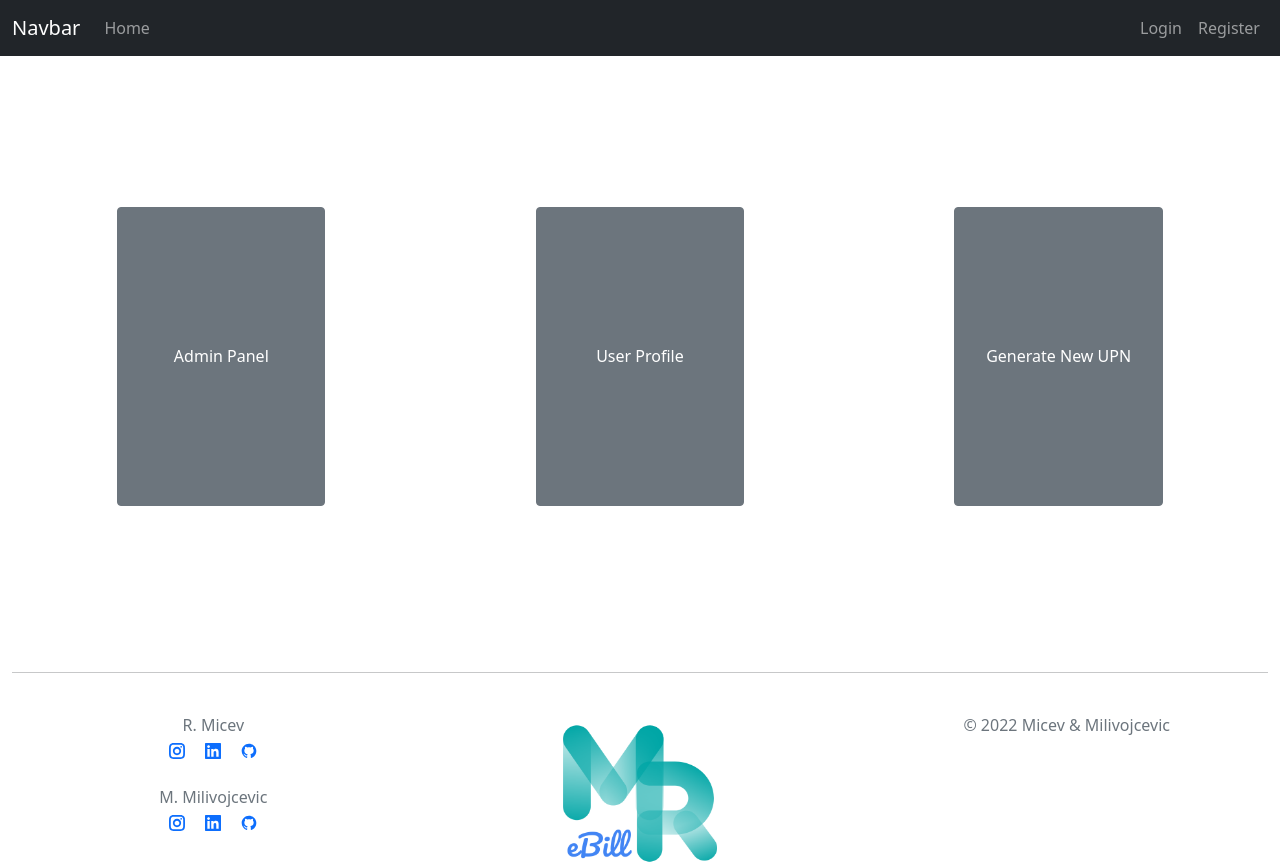
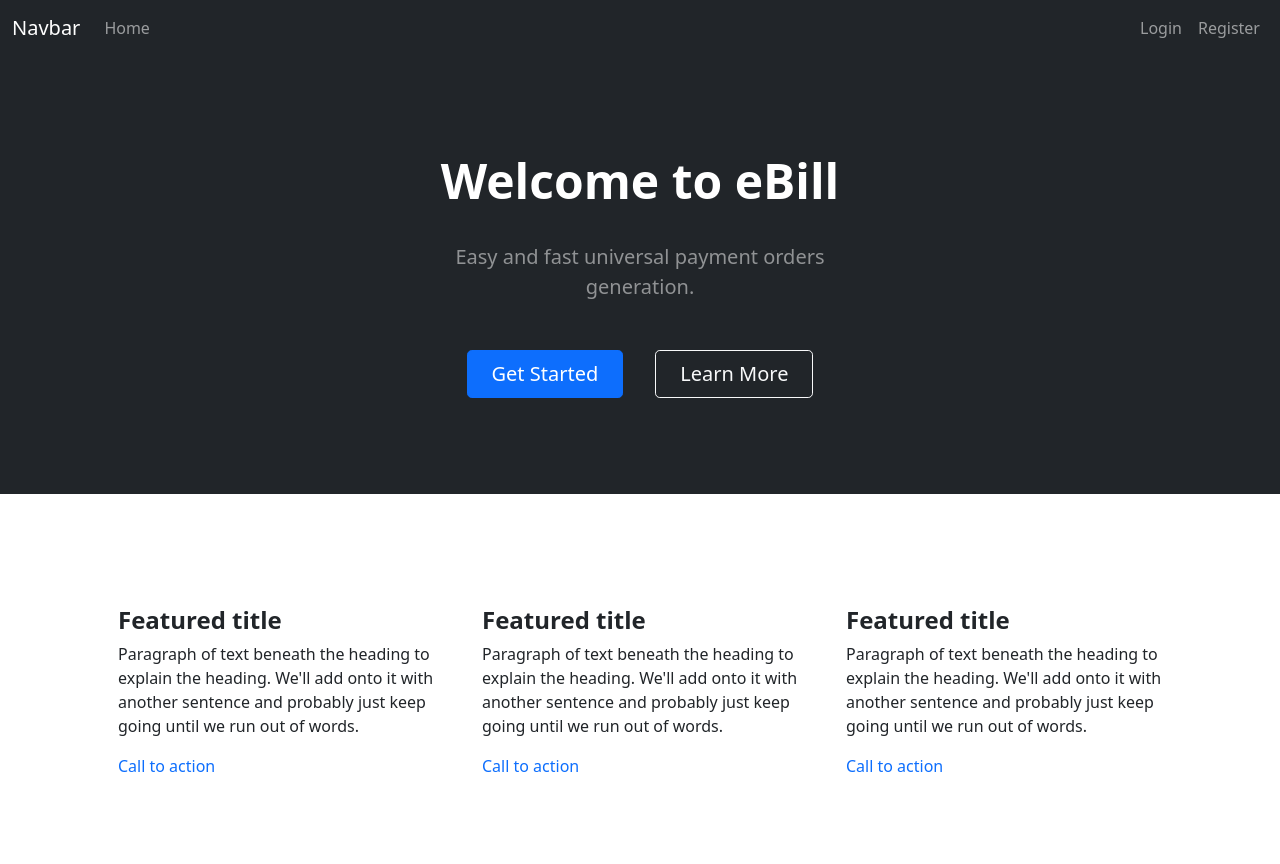
Before and after one commit to ristemicev/D-init-eBill, a React (Create React App) app in the folder frontend/: page /home in a window 1280 px wide. Shown: the top 864 px of the page. Built offline with nearby package versions, Linux system fonts and the light colour scheme.

Commit message:
overall design changes

```diff
--- a/frontend/public/index.html
+++ b/frontend/public/index.html
@@ -39,5 +39,7 @@
   To begin the development, run `npm start` or `yarn start`.
   To create a production bundle, use `npm run build` or `yarn build`.
 -->
+<script src="https://cdn.jsdelivr.net/npm/@popperjs/core@2.11.5/dist/umd/popper.min.js" integrity="sha384-Xe+8cL9oJa6tN/veChSP7q+mnSPaj5Bcu9mPX5F5xIGE0DVittaqT5lorf0EI7Vk" crossorigin="anonymous"></script>
+<script src="https://cdn.jsdelivr.net/npm/bootstrap@5.2.0/dist/js/bootstrap.min.js" integrity="sha384-ODmDIVzN+pFdexxHEHFBQH3/9/vQ9uori45z4JjnFsRydbmQbmL5t1tQ0culUzyK" crossorigin="anonymous"></script>
 </body>
 </html>
--- a/frontend/src/components/Footer.js
+++ b/frontend/src/components/Footer.js
@@ -30,7 +30,7 @@ function Footer() {
                     </div>
                 </Col>
                 <Col>
-                    <img width={"40%"} src={"/eBill.png"}/>
+                    <img width={"20%"} src={"/eBill.png"}/>
                 </Col>
                 <Col>
                     <div className={""}>
--- a/frontend/src/components/Home/index.js
+++ b/frontend/src/components/Home/index.js
@@ -3,37 +3,100 @@ function HomePage() {
     const user = JSON.parse(sessionStorage.getItem('user'))
 
     return (
-        <div className="container-fluid">
-            <div>
-                <table style={{height: 600, tableLayout: "fixed"}} className="container-fluid text-center">
-                    <tbody>
-                    <tr>
-                        <td className="align-middle">
-                            <button type="button"
-                                    className="btn btn-secondary h-50 w-50" onClick={(e) => {
-                                e.preventDefault();
-                                window.location.href = '/admin';
-                            }}>Admin Panel
-                            </button>
-                        </td>
-                        <td className="align-middle">
-                            <button type="button"
-                                    className="btn btn-secondary h-50 w-50">User Profile
-                            </button>
-                        </td>
-                        <td className="align-middle">
-                            <button type="button"
-                                    className="btn btn-secondary h-50 w-50"  onClick={(e) => {
-                                e.preventDefault();
-                                window.location.href = '/generate';
-                            }}>Generate New UPN
-                            </button>
-                        </td>
-                    </tr>
-                    </tbody>
-                </table>
+        <>
+            <div className="bg-dark py-5">
+                <div className="container px-5">
+                    <div className="row gx-5 justify-content-center">
+                        <div className="col-lg-6">
+                            <div className="text-center my-5">
+                                <h1 className="display-5 fw-bolder text-white mb-2">Welcome to eBill</h1>
+                                <p className="lead text-white-50 mb-4 p-4">Easy and fast universal payment orders
+                                    generation.</p>
+                                <div className="d-grid gap-3 d-sm-flex justify-content-sm-center">
+                                    <a className="btn btn-primary btn-lg px-4 me-sm-3" href="#features">Get Started</a>
+                                    <a className="btn btn-outline-light btn-lg px-4" href="#!">Learn More</a>
+                                </div>
+                            </div>
+                        </div>
+                    </div>
+                </div>
             </div>
-        </div>
+            <section className="py-5 border-bottom" id="features">
+                <div className="container px-5 my-5">
+                    <div className="row gx-5">
+                        <div className="col-lg-4 mb-5 mb-lg-0">
+                            <div className="feature bg-primary bg-gradient text-white rounded-3 mb-3"><i
+                                className="bi bi-collection"></i></div>
+                            <h2 className="h4 fw-bolder">Featured title</h2>
+                            <p>Paragraph of text beneath the heading to explain the heading. We'll add onto it with
+                                another
+                                sentence and probably just keep going until we run out of words.</p>
+                            <a className="text-decoration-none" href="#!">
+                                Call to action
+                                <i className="bi bi-arrow-right"></i>
+                            </a>
+                        </div>
+                        <div className="col-lg-4 mb-5 mb-lg-0">
+                            <div className="feature bg-primary bg-gradient text-white rounded-3 mb-3"><i
+                                className="bi bi-building"></i>
+                            </div>
+                            <h2 className="h4 fw-bolder">Featured title</h2>
+                            <p>Paragraph of text beneath the heading to explain the heading. We'll add onto it with
+                                another
+                                sentence and probably just keep going until we run out of words.</p>
+                            <a className="text-decoration-none" href="#!">
+                                Call to action
+                                <i className="bi bi-arrow-right"></i>
+                            </a>
+                        </div>
+                        <div className="col-lg-4">
+                            <div className="feature bg-primary bg-gradient text-white rounded-3 mb-3"><i
+                                className="bi bi-toggles2"></i>
+                            </div>
+                            <h2 className="h4 fw-bolder">Featured title</h2>
+                            <p>Paragraph of text beneath the heading to explain the heading. We'll add onto it with
+                                another
+                                sentence and probably just keep going until we run out of words.</p>
+                            <a className="text-decoration-none" href="#!">
+                                Call to action
+                                <i className="bi bi-arrow-right"></i>
+                            </a>
+                        </div>
+                    </div>
+                </div>
+            </section>
+
+            {/*<div>*/}
+            {/*    <table style={{height: 600, tableLayout: "fixed"}} className="container-fluid text-center">*/}
+            {/*        <tbody>*/}
+            {/*        <tr>*/}
+            {/*            <td className="align-middle">*/}
+            {/*                <button type="button"*/}
+            {/*                        className="btn btn-secondary h-50 w-50" onClick={(e) => {*/}
+            {/*                    e.preventDefault();*/}
+            {/*                    window.location.href = '/admin';*/}
+            {/*                }}>Admin Panel*/}
+            {/*                </button>*/}
+            {/*            </td>*/}
+            {/*            <td className="align-middle">*/}
+            {/*                <button type="button"*/}
+            {/*                        className="btn btn-secondary h-50 w-50">User Profile*/}
+            {/*                </button>*/}
+            {/*            </td>*/}
+            {/*            <td className="align-middle">*/}
+            {/*                <button type="button"*/}
+            {/*                        className="btn btn-secondary h-50 w-50"  onClick={(e) => {*/}
+            {/*                    e.preventDefault();*/}
+            {/*                    window.location.href = '/generate';*/}
+            {/*                }}>Generate New UPN*/}
+            {/*                </button>*/}
+            {/*            </td>*/}
+            {/*        </tr>*/}
+            {/*        </tbody>*/}
+            {/*    </table>*/}
+            {/*</div>*/}
+        </>
+
     )
 }
 
--- a/frontend/src/components/Login/index.js
+++ b/frontend/src/components/Login/index.js
@@ -83,12 +83,19 @@ class Login extends Component {
 
         const {isLoggedIn, isError} = this.state
         if (isLoggedIn) {
-            return <Navigate to='/home'/>
+            return <Navigate to='/profile'/>
         } else {
             return (
-                <div className="container-sm">
+                <>
+                    <header className="bg-dark py-2">
+                        <div className="container px-4 px-lg-5 my-5">
+                            <div className="text-center text-white">
+                                <h3 className="display-6 fw-bolder">Login</h3>
+                            </div>
+                        </div>
+                    </header>
+                    <div className="container p-5 col-md-7 col-md-4">
                         <form onSubmit={this.handleSubmit}>
-                        <h3>Sign In</h3>
                             <div className="mb-3">
                                 <label>Username</label>
                                 <input
@@ -111,13 +118,17 @@ class Login extends Component {
                                     value={this.state.password}
                                 />
                             </div>
-                        <div className="d-grid">
+                            <div className="text-center">
                                 <button type="submit" className="btn btn-primary">
                                     Submit
                                 </button>
+                                <p className="mt-3">
+                                    Don't have an account? <a href="/login"> Register now!</a>
+                                </p>
                             </div>
                         </form>
                     </div>
+                </>
             );
         }
     }
--- a/frontend/src/index.js
+++ b/frontend/src/index.js
@@ -4,7 +4,10 @@ import './index.css';
 import App from './App';
 import reportWebVitals from './reportWebVitals';
 
+
 const root = ReactDOM.createRoot(document.getElementById('root'));
+
+
 root.render(
   <React.StrictMode>
     <App />
```
Also changed, not shown: frontend/src/components/Register/index.js (+46 -29 lines), frontend/src/components/UPN/Generator.js (+37 -33 lines). Lines whose indentation alone changed are shown as unchanged.
